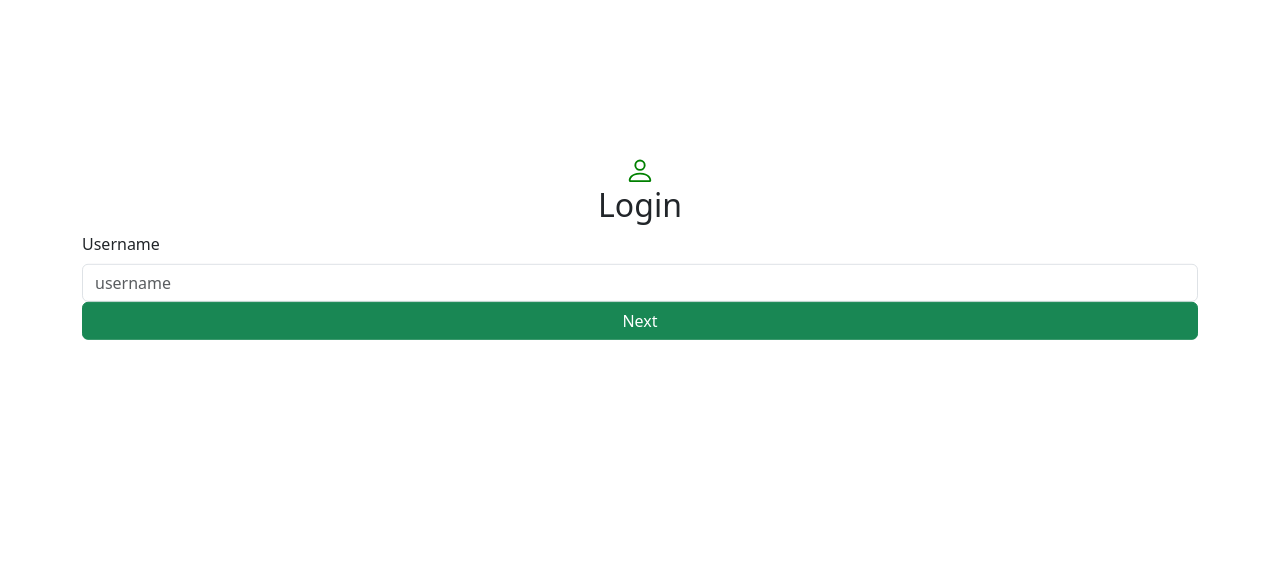
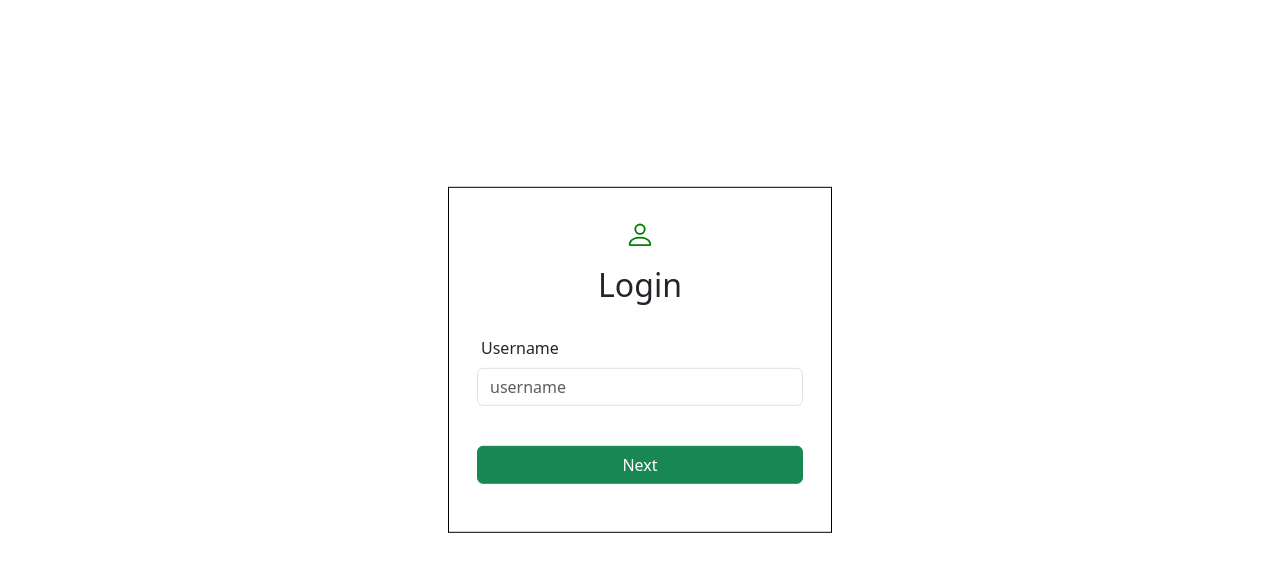
Before and after one commit to bilskik/SecureBankPro, a React (Create React App) app in the folder frontend/: page /login in a window 1280 px wide. Shown: the top 572 px of the page. Built offline with nearby package versions, Linux system fonts and the light colour scheme.

Commit message:
style refactoring

```diff
--- a/frontend/src/app.css
+++ b/frontend/src/app.css
@@ -1,4 +1,11 @@
-:root {
-    height: 100vh;
-    width: 100vw;
+.container-login {
+    position: absolute;
+    left: 50%;
+    top: 45%;
+    transform: translate(-50%,-50%);
+    border: 1px solid black;
+    max-width: 30vw;
 }
+.container-dashboard {
+    max-width: 65vw;
+}
--- a/frontend/src/component/navbar/NavComp.tsx
+++ b/frontend/src/component/navbar/NavComp.tsx
@@ -8,17 +8,17 @@ const NavComp = () => {
     nav("/")
   }
   return (
-    <Navbar>
-        <Container>
-            <Navbar.Brand onClick={() => nav("/")}>Dashboard</Navbar.Brand>
+    <Navbar className="border ps-5 pe-5">
+      <Navbar.Brand onClick={() => nav("/")} style={{ cursor : "pointer"}}>Dashboard</Navbar.Brand>
       <Nav className="me-auto">
         <Nav.Link onClick={() => nav("/payment")}>Payment</Nav.Link>
         <Nav.Link onClick={() => nav("/details")}>Details</Nav.Link>
       </Nav>
       <Nav>
-              <Nav.Link onClick={() => handleOnLogout}>Logout</Nav.Link>
+        <Nav.Link onClick={() => handleOnLogout} className='text-success' style={{ fontWeight : "bold" }}>
+          Wyloguj
+        </Nav.Link>
       </Nav>
-        </Container>
     </Navbar>
   )
 }
--- a/frontend/src/component/password/PasswordGroup.tsx
+++ b/frontend/src/component/password/PasswordGroup.tsx
@@ -1,5 +1,5 @@
 import React, { useEffect } from 'react'
-import { Button, Form, Stack } from 'react-bootstrap'
+import { Button, Form, Stack, Row } from 'react-bootstrap'
 import { useState } from 'react'
 import PasswordItem from './PasswordItem'
 import { PASS_INPUT_LEN } from './constant/constant'
@@ -13,7 +13,6 @@ type PasswordStoreType = {
     value : string
 }
 const PasswordGroup = ({ ranges, onHandleSubmit } :  PasswordGroupType) => {
-    const [password,setPassword] = useState<string>('');
     const [passArr, setPassArr] = useState<PasswordStoreType[]>([{ value : "-1", index : "-1" }]);
     const arrayLengthPass = Array.from({ length : PASS_INPUT_LEN }, (_, i) => String(i))
 
@@ -44,8 +43,9 @@ const PasswordGroup = ({ ranges, onHandleSubmit } :  PasswordGroupType) => {
     }
     return (
         <>
+            <Form.Group className='m-3'>
                 <Form.Label>Password</Form.Label>
-            <Stack direction='horizontal'>
+                <Stack direction='horizontal' className='d-flex flex-wrap'>
 
                     {
                             arrayLengthPass.map((item, index) => (
@@ -54,19 +54,24 @@ const PasswordGroup = ({ ranges, onHandleSubmit } :  PasswordGroupType) => {
                                         isDisabled={false}
                                         onValue={handlePassChange}
                                         index={item}
+                                        key={index}
                                     /> :
                                     <PasswordItem
                                         isDisabled={true}
                                         onValue={handlePassChange}
                                         index={item}
+                                        key={index}
                                     />
                             ))
 
                     }
                 </Stack>
-            <Button variant='primary' onClick={onSubmit}>
+            </Form.Group>
+            <Row className='mb-5 ms-3 me-3 mt-4'>
+                <Button variant='success' onClick={onSubmit}>
                     Submit
                 </Button>
+            </Row>
         </>
     )
 }
--- a/frontend/src/component/password/PasswordItem.tsx
+++ b/frontend/src/component/password/PasswordItem.tsx
@@ -18,7 +18,8 @@ const PasswordItem = ({ isDisabled, onValue, index }  : PasswordItemType ) => {
                 maxLength={maxL}
                 disabled={isDisabled}
                 onChange={(e) => onValue({ index, value : e.target.value})}
-                key={index}
+                id={index}
+                style={{ maxWidth: "10px"}}
             />
 
         )
--- a/frontend/src/component/transfer/TransferHistory.tsx
+++ b/frontend/src/component/transfer/TransferHistory.tsx
@@ -9,7 +9,7 @@ type TransferHistoryComp = {
 const TransferHistory = ({ transferHistory } : TransferHistoryComp) => {
     return (
             transferHistory ? (
-            <Table>
+            <Table className='mt-3'>
                 <thead>
                     <tr>
                         <th>Title</th>
@@ -17,6 +17,7 @@ const TransferHistory = ({ transferHistory } : TransferHistoryComp) => {
                         <th>Sender account number</th>
                         <th>Receiver name</th>
                         <th>Receiver account number</th>
+                        <th>Amount</th>
                     </tr>
                 </thead>
                 <tbody>
@@ -27,6 +28,7 @@ const TransferHistory = ({ transferHistory } : TransferHistoryComp) => {
                             <td>{ currTransfer.senderAccNo }</td>
                             <td>{ currTransfer.receiverName }</td>
                             <td>{ currTransfer.receiverAccNo }</td>
+                            <td>{ currTransfer.amount }</td>
                         </tr>
                     ))}
                 </tbody>
--- a/frontend/src/page/Login.tsx
+++ b/frontend/src/page/Login.tsx
@@ -36,14 +36,14 @@ const Login = () => {
             })
     }
     return (
-        <Container style={{ position : "absolute", transform : "translate(-50%, -50%)", left : "50%", top : "30%"  }}>
+        <Container className='container-login' fluid>
             <Form className='mt-3 d-flex flex-column justify-content-center'>
-                <Row>
+                <Row className='m-3'>
                     <Person color='green' size={30}/>
                 </Row>
                 <h2 style={{textAlign : "center"}}>Login</h2>
-                <Form.Group>
-                    <Form.Label>Username</Form.Label>
+                <Form.Group className='m-3 mt-4'>
+                    <Form.Label className="ms-1">Username</Form.Label>
                     <Form.Control
                         type='text'
                         placeholder='username'
@@ -53,10 +53,14 @@ const Login = () => {
                 </Form.Group>
 
                 {
-                    range ? <PasswordGroup ranges={range} onHandleSubmit={onHandleSubmit}/> :
-                    <Button variant='success' onClick={handleNext}>
-                        Next
-                    </Button>
+                    range ?
+                    <PasswordGroup ranges={range} onHandleSubmit={onHandleSubmit}/>
+                     :
+                    <Row className='mb-5 ms-3 me-3 mt-4'>
+                        <Button variant='success' onClick={handleNext}>
+                            Next
+                        </Button>
+                    </Row>
                 }
 
             </Form>
--- a/frontend/src/page/Transfer.tsx
+++ b/frontend/src/page/Transfer.tsx
@@ -70,8 +70,9 @@ const Transfer = () => {
     };
 
     return (
-      <Container>
+      <>
         <NavComp/>
+        <Container className='mt-5'>
           <Form noValidate validated={validated} onSubmit={(e) => handleSubmit(e)}>
               <h2>Transfer</h2>
               <FloatingLabel
@@ -143,11 +144,12 @@ const Transfer = () => {
                     onChange={(e) => dispatch({ type : TransferKind.TRANSFER_TITLE, payload : e.target.value})}
                   />
               </FloatingLabel>
-            <Button type="submit">
+              <Button type="submit" variant='success'>
                 Send
               </Button>
           </Form>
         </Container>
+      </>
     )
 }
 
--- a/frontend/src/page/UserDetails.tsx
+++ b/frontend/src/page/UserDetails.tsx
@@ -5,6 +5,7 @@ import NavComp from '../component/navbar/NavComp';
 import { Button, Container } from 'react-bootstrap';
 import { initDisplayedDetails } from '../util/init/init';
 const UserDetails = () => {
+
     const user = useLoaderData() as UserDetailsType;
     const [currDisplayedDetails, setCurrDisplayedDetails] = useState<UserDetailsType>(initDisplayedDetails);
 
@@ -27,16 +28,18 @@ const UserDetails = () => {
     }
 
     return (
-        <Container>
+        <>
             <NavComp/>
-            <p>Credit card number</p>
-            <p>{ currDisplayedDetails.creditCardNo }</p>
-            <p>Pesel</p>
-            <p>{ currDisplayedDetails.pesel }</p>
-            <Button onClick={handleOnShowDetails}>
-                Show details
-            </Button>
-        </Container>
+            <Container className='mt-5'>
+                <p style={{ fontWeight : "bold"}}>Credit card number</p>
+                <p>{ currDisplayedDetails.creditCardNo }</p>
+                <p style={{ fontWeight : "bold"}}>Pesel</p>
+                <p>{ currDisplayedDetails.pesel }</p>
+                <Button onClick={handleOnShowDetails} variant='success'>
+                    Show details
+                </Button>
+            </Container>
+        </>
     )
 }
 
```
Also changed, not shown: frontend/src/page/Dashboard.tsx (+13 -11 lines), frontend/src/page/bank.jpg (deleted). Lines whose indentation alone changed are shown as unchanged.
